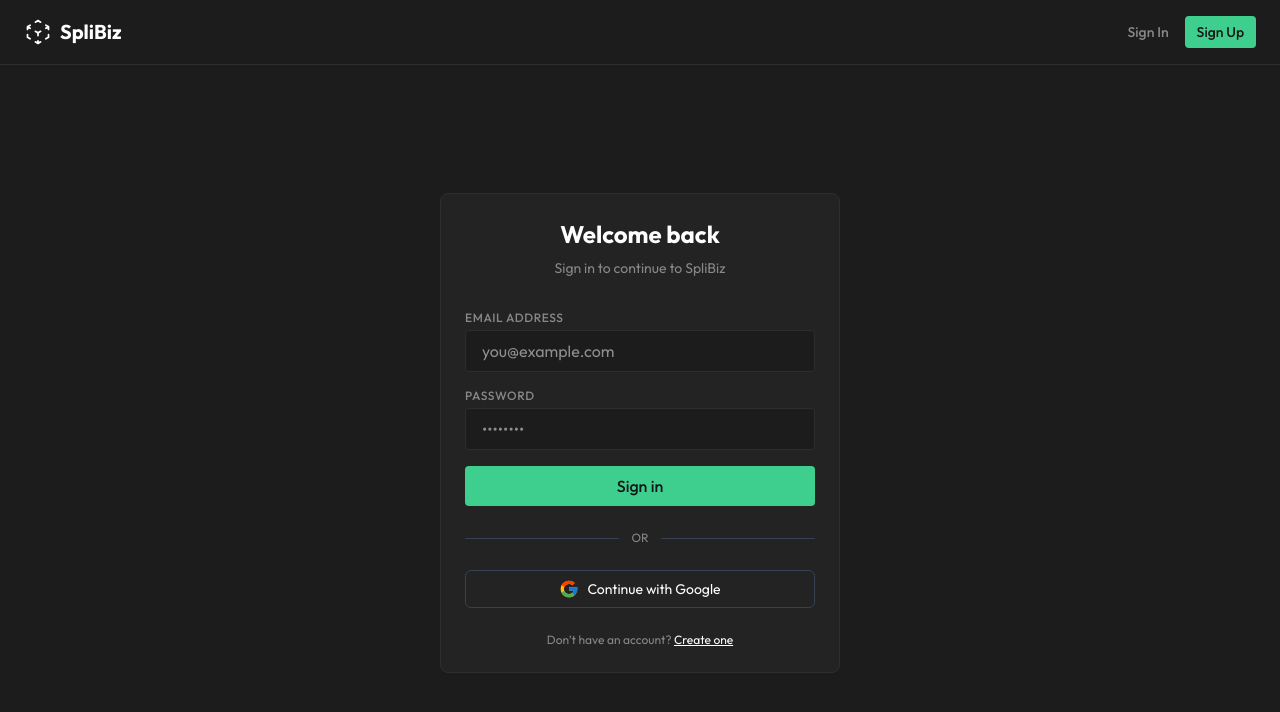
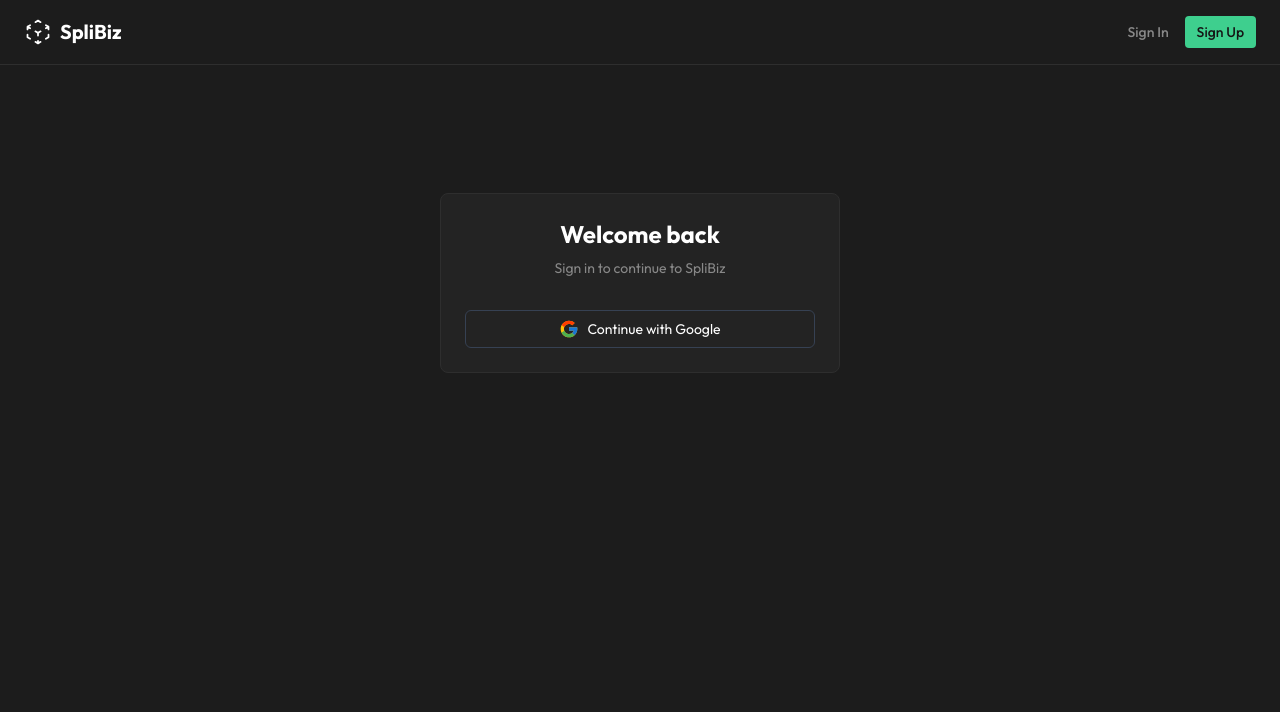
Before and after one commit to codebuds-bash/SpliBiz, a React (Vite) app: page /login in a window 1280 px wide. Shown: the top 712 px of the page. Built offline with nearby package versions, Linux system fonts and the light colour scheme; no server answers.

Commit message:
updated login forced to be only from google

```diff
--- a/src/pages/Login.jsx
+++ b/src/pages/Login.jsx
@@ -71,57 +71,9 @@
             </p>
           </div>
 
-          {/* Email + Password */}
-          <form onSubmit={handleLogin} className="space-y-4">
-            <div>
-              <label className="block text-xs font-medium text-[var(--text-muted)] mb-1 uppercase tracking-wider">
-                Email address
-              </label>
-              <input
-                type="email"
-                required
-                value={email}
-                onChange={(e) => setEmail(e.target.value)}
-                placeholder="you@example.com"
-                className="input-field"
-              />
-            </div>
 
-            <div>
-              <label className="block text-xs font-medium text-[var(--text-muted)] mb-1 uppercase tracking-wider">
-                Password
-              </label>
-              <input
-                type="password"
-                required
-                value={password}
-                onChange={(e) => setPassword(e.target.value)}
-                placeholder="••••••••"
-                className="input-field"
-              />
-            </div>
 
-            <button
-              type="submit"
-              disabled={loading}
-              className="w-full btn-primary disabled:opacity-60 disabled:cursor-not-allowed flex justify-center items-center gap-2"
-            >
-              {loading ? (
-                <span>Signing in...</span>
-              ) : (
-                "Sign in"
-              )}
-            </button>
-          </form>
 
-          {/* Divider */}
-          <div className="flex items-center gap-3 my-6">
-            <div className="flex-1 h-px bg-gray-700" />
-            <span className="text-xs text-[var(--text-muted)]">OR</span>
-            <div className="flex-1 h-px bg-gray-700" />
-          </div>
-
-          {/* Google Login */}
           <button
             onClick={loginWithGoogle}
             className="flex items-center justify-center w-full border border-gray-700 rounded-md py-2 text-sm text-white hover:bg-gray-800 transition"
@@ -130,12 +82,7 @@
             Continue with Google
           </button>
 
-          <p className="text-xs text-[var(--text-muted)] mt-6 text-center">
-            Don’t have an account?{" "}
-            <Link to="/register" className="text-white underline">
-              Create one
-            </Link>
-          </p>
+
         </div>
       </div>
     </div>
```
